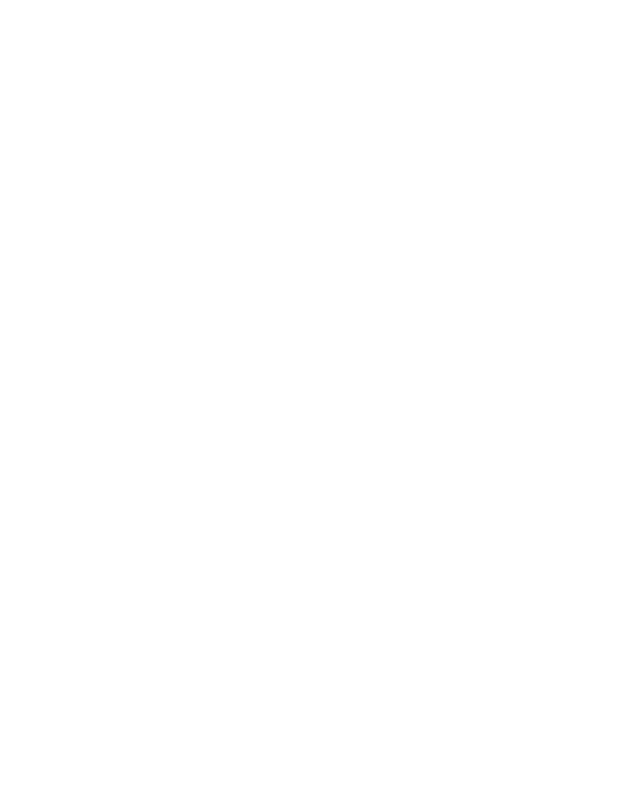
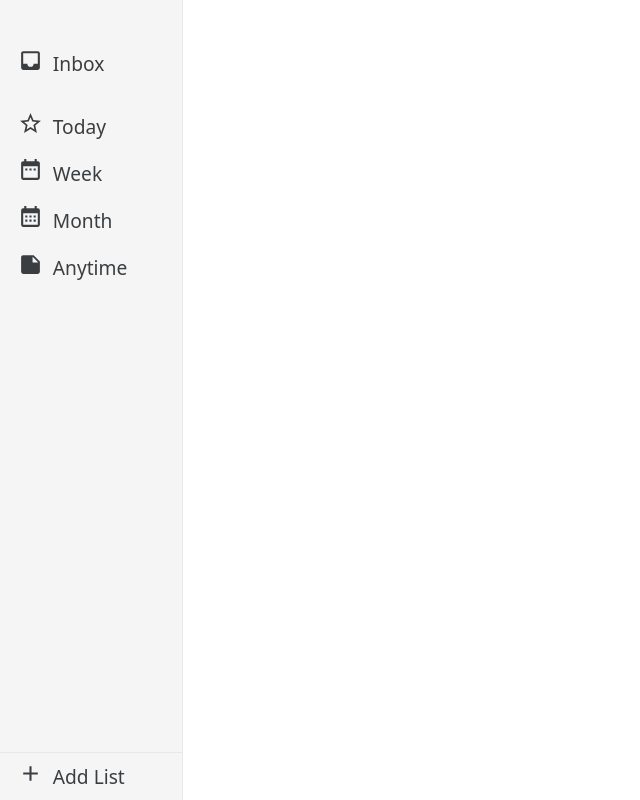
Before and after one commit to DeclanKBrown/To-Do, a website built with webpack: page dist/index.html in a window 1280 px wide. Shown: the whole page, without its empty margins (0-640 px from the left). Built offline with nearby package versions, Linux system fonts and the light colour scheme.

Commit message:
Sidebar design done

```diff
--- a/src/index.js
+++ b/src/index.js
@@ -0,0 +1,6 @@
+import './style.css'
+import sidebar from './sidebar.js'
+
+window.onload = () => {
+    sidebar();
+}
--- /dev/null
+++ b/src/sidebar.js
@@ -0,0 +1,107 @@
+export default function sidebar() {
+
+    const body = document.body; //Get the body
+
+    const aside = document.createElement('aside'); //Side bar main
+
+    const asideInner = document.createElement('div'); //side bar inner
+    asideInner.classList.add('aside-inner');
+
+    const asideTop = document.createElement('div'); //top
+    asideTop.classList.add('aside-top');
+
+    //Inbox tab
+    const inboxCont = document.createElement('div');
+    inboxCont.classList.add('side-tab');
+
+    const inboxEm = document.createElement('span'); //inbox tab emoji
+    inboxEm.innerHTML = '<svg xmlns="http://www.w3.org/2000/svg" viewBox="0 0 24 24"><title>inbox</title><path d="M19,15H15A3,3 0 0,1 12,18A3,3 0 0,1 9,15H5V5H19M19,3H5C3.89,3 3,3.9 3,5V19A2,2 0 0,0 5,21H19A2,2 0 0,0 21,19V5A2,2 0 0,0 19,3Z" /></svg>';
+
+    const inboxText = document.createElement('span'); //inbox tab text
+    inboxText.innerHTML = 'Inbox';
+
+    //timed tabs container
+    const timeCont = document.createElement('div');
+    timeCont.classList.add('time-container');
+
+    const todayCont = document.createElement('div'); //today tab container
+    todayCont.classList.add('side-tab');
+
+    const todayEm = document.createElement('span'); //today tab emoji
+    todayEm.innerHTML = '<svg xmlns="http://www.w3.org/2000/svg" viewBox="0 0 24 24"><title>star-outline</title><path d="M12,15.39L8.24,17.66L9.23,13.38L5.91,10.5L10.29,10.13L12,6.09L13.71,10.13L18.09,10.5L14.77,13.38L15.76,17.66M22,9.24L14.81,8.63L12,2L9.19,8.63L2,9.24L7.45,13.97L5.82,21L12,17.27L18.18,21L16.54,13.97L22,9.24Z" /></svg>';
+
+    const todayText = document.createElement('span'); //today tab text
+    todayText.innerHTML = 'Today';
+
+    const weekCont = document.createElement('div'); //week tab container
+    weekCont.classList.add('side-tab');
+
+    const weekEm = document.createElement('span'); //week tab emoji
+    weekEm.innerHTML = '<svg xmlns="http://www.w3.org/2000/svg" viewBox="0 0 24 24"><title>calendar-range</title><path d="M9,10H7V12H9V10M13,10H11V12H13V10M17,10H15V12H17V10M19,3H18V1H16V3H8V1H6V3H5C3.89,3 3,3.9 3,5V19A2,2 0 0,0 5,21H19A2,2 0 0,0 21,19V5A2,2 0 0,0 19,3M19,19H5V8H19V19Z" /></svg>';
+
+    const weekText = document.createElement('span'); //week tab text
+    weekText.innerHTML = 'Week';
+
+    const monthCont = document.createElement('div'); //month tab container
+    monthCont.classList.add('side-tab');
+
+    const monthEm = document.createElement('span'); //month tab emoji
+    monthEm.innerHTML = '<svg xmlns="http://www.w3.org/2000/svg" viewBox="0 0 24 24"><title>calendar-month</title><path d="M9,10V12H7V10H9M13,10V12H11V10H13M17,10V12H15V10H17M19,3A2,2 0 0,1 21,5V19A2,2 0 0,1 19,21H5C3.89,21 3,20.1 3,19V5A2,2 0 0,1 5,3H6V1H8V3H16V1H18V3H19M19,19V8H5V19H19M9,14V16H7V14H9M13,14V16H11V14H13M17,14V16H15V14H17Z" /></svg>';
+
+    const monthText = document.createElement('span'); //month tab text
+    monthText.innerHTML = 'Month';
+
+    const anytimeCont = document.createElement('div'); //anytime tab container
+    anytimeCont.classList.add('side-tab');
+
+    const anytimeEm = document.createElement('span'); //anytime tab emoji
+    anytimeEm.innerHTML = '<svg xmlns="http://www.w3.org/2000/svg" viewBox="0 0 24 24"><title>note</title><path d="M14,10V4.5L19.5,10M5,3C3.89,3 3,3.89 3,5V19A2,2 0 0,0 5,21H19A2,2 0 0,0 21,19V9L15,3H5Z" /></svg>';
+
+    const anytimeText = document.createElement('span'); //anytime tab text
+    anytimeText.innerHTML = 'Anytime';
+
+    //aside bottom container
+    const asideBottom = document.createElement('div');
+    asideBottom.classList.add('aside-bottom');
+
+    const asideBottomInner = document.createElement('div');
+    asideBottomInner.classList.add('aside-bottom-inner');
+
+    //Add List container
+    const addListCont = document.createElement('div');
+    addListCont.classList.add('side-tab');
+
+    const addListEm = document.createElement('span');
+    addListEm.innerHTML = '<svg xmlns="http://www.w3.org/2000/svg" viewBox="0 0 24 24"><title>plus</title><path d="M19,13H13V19H11V13H5V11H11V5H13V11H19V13Z" /></svg>';
+
+    const addListText = document.createElement('span');
+    addListText.innerHTML = 'Add List'
+
+
+    //APEND
+    body.appendChild(aside)
+    aside.appendChild(asideInner)
+    asideInner.appendChild(asideTop)
+    asideTop.appendChild(inboxCont)
+    inboxCont.appendChild(inboxEm);
+    inboxCont.appendChild(inboxText);
+    asideTop.appendChild(timeCont);
+    timeCont.appendChild(todayCont);
+    todayCont.appendChild(todayEm);
+    todayCont.appendChild(todayText);
+    timeCont.appendChild(weekCont);
+    weekCont.appendChild(weekEm);
+    weekCont.appendChild(weekText);
+    timeCont.appendChild(monthCont);
+    monthCont.appendChild(monthEm);
+    monthCont.appendChild(monthText)
+    timeCont.appendChild(anytimeCont);
+    anytimeCont.appendChild(anytimeEm);
+    anytimeCont.appendChild(anytimeText);
+    aside.appendChild(asideBottom);
+    asideBottom.appendChild(asideBottomInner)
+    asideBottomInner.appendChild(addListCont)
+    addListCont.appendChild(addListEm);
+    addListCont.appendChild(addListText);
+
+}
--- a/src/style.css
+++ b/src/style.css
@@ -0,0 +1,86 @@
+* {
+    box-sizing: border-box;
+    padding: 0;
+    margin: 0;
+}
+
+:root {
+    --aside-col: #f5f5f5;
+    --ol-col: #e8e8e8;
+    --main-col: #FFFFFF;
+    --side-text-col: #3B3E41;
+}
+
+:root.dark {
+    --aside-col: ;
+    --main-col: ;
+}
+
+body {
+    font-family: system-ui, "Segoe UI", Roboto, Helvetica, Arial, sans-serif, "Apple Color Emoji", "Segoe UI Emoji", "Segoe UI Symbol";
+    width: 100vw;
+    height: 100vh;
+    display: grid;
+    grid-template-columns: 1fr 6fr;
+}
+
+/*
+SIDEBAR
+*/
+aside {
+    background-color: var(--aside-col);
+    display: grid;
+    grid-template-rows: 3rem 1fr 3rem;
+    justify-items: center;
+    border-right: 1px solid var(--ol-col);
+}
+
+.aside-inner {
+    width: 80%;
+    grid-row: 2 / 3;
+    overflow-y: scroll;
+    display: grid;
+    grid-template-rows: auto;
+    gap: 2rem;
+}
+
+.aside-top {
+    display: grid;
+    grid-template-rows: min-content min-content 1fr;
+    gap: 2rem;
+}
+
+.side-tab {
+    display: grid;
+    grid-template-columns: 25px 1fr;
+    align-items: center;
+    gap: 0.6rem;
+}
+
+.side-tab, .side-tab svg {
+    color: var(--side-text-col);
+    fill: var(--side-text-col)
+}
+
+.side-tab span {
+    font-size: 1.2rem;
+}
+
+.time-container {
+    display: grid;
+    grid-template-rows: min-content;
+    gap: 1rem;
+}
+
+.aside-bottom {
+    width: 100%;
+    grid-row: 3 / 4;
+    display: grid;
+    border-top: 1px solid var(--ol-col);
+    justify-items: center;
+    align-items: center;
+}
+
+.aside-bottom-inner {
+    width: 80%;
+}
```
Also changed, not shown: dist/index.html, dist/main.js.
